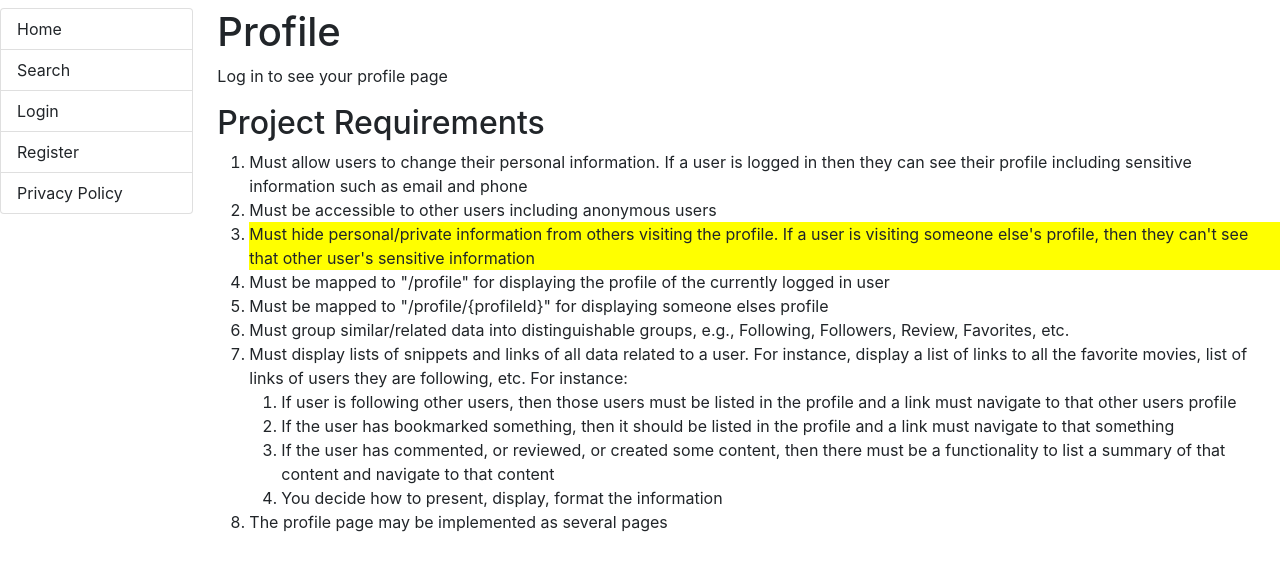
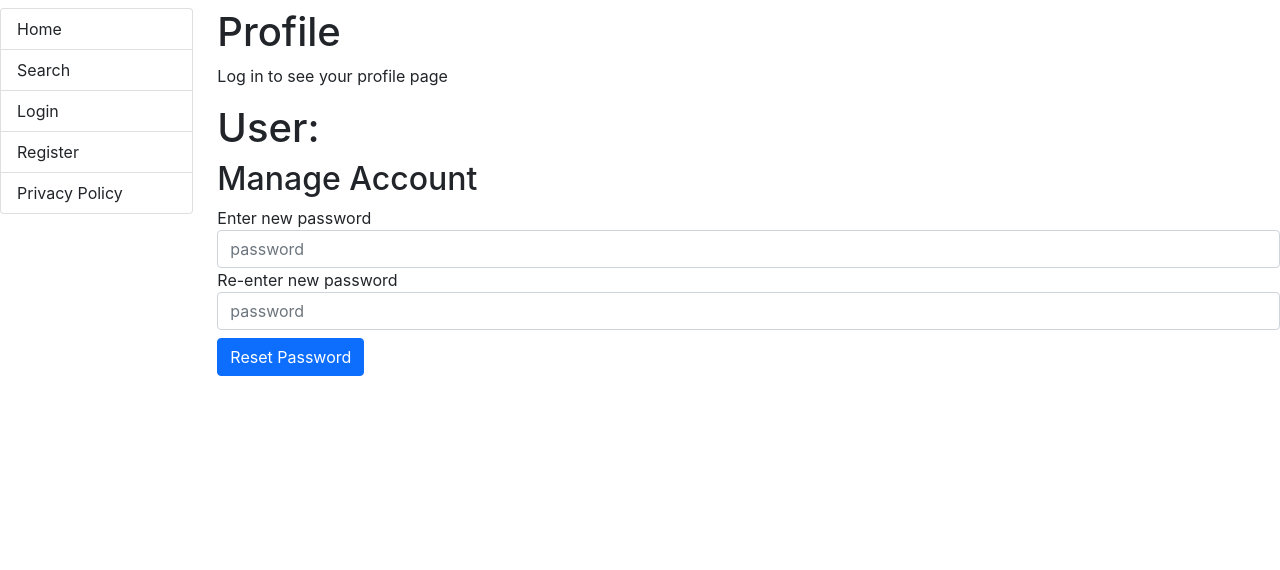
Before and after one commit to aruskin/music-quotes-project, a React (Create React App) app: page /profile in a window 1280 px wide. Shown: the top 570 px of the page. Built offline with nearby package versions, Linux system fonts and the light colour scheme.

Commit message:
Attempt to fix profile functionality

```diff
--- a/src/components/Profile/MyProfile.js
+++ b/src/components/Profile/MyProfile.js
@@ -48,8 +48,7 @@ function MyProfile(){
     const user = useSelector((state) => state.user);
     return(
     <div>
-        <h1>My Profile</h1>
-        <p>Hello, {user.username}, this is your profile page!</p>
+        <h2 className="mt-2">Manage Account</h2>
         <ResetPassword/>
     </div>
     )
--- a/src/components/Profile/index.js
+++ b/src/components/Profile/index.js
@@ -1,5 +1,5 @@
 import React, {useEffect, useState} from "react";
-import {useParams, useNavigate} from "react-router-dom";
+import {useParams} from "react-router-dom";
 import {useSelector} from "react-redux";
 import userService from '../../services/user-service';
 import quoteService from "../../services/quote-service";
@@ -11,11 +11,16 @@ function Profile(){
     const {userName} = useParams();
     const [whoseProfile, setWhoseProfile] = useState({});
     const [submittedQuotes, setSubmittedQuotes] = useState([]);
-    let navigate = useNavigate();
     const user = useSelector((state) => state.user);
     const loggedIn = useSelector((state) => state.loggedIn);
 
-    useEffect(() => {
+    function getProfile(username){
+        if(loggedIn && !username){
+            username = user.username;
+        }
+        return(userService.findUserByName(username))
+    }
+
     async function fetchUserQuotes(user){
         let quotes = [];
         if(user.submittedQuotes){
@@ -29,26 +34,15 @@ function Profile(){
         setSubmittedQuotes(quotes);
     }
 
-        let userNameVar = userName;
-        if(userName === user.username){
-            navigate("/profile");
-            userNameVar=null;
+    useEffect(() => {
+        if(userName || loggedIn){
+            getProfile(userName)
+                .then((whoseProfile) => {
+                    fetchUserQuotes(whoseProfile);
+                    setWhoseProfile(whoseProfile)
+                });
         }
-
-        if(userNameVar) {
-            userService.findUserByName(userNameVar)
-                .then(whoseProfile => {setWhoseProfile(whoseProfile)});
-            fetchUserQuotes(whoseProfile);
-        } else if(loggedIn){
-            userService.findUserByName(user.username)
-                .then(whoseProfile => {setWhoseProfile(whoseProfile)});
-            fetchUserQuotes(whoseProfile);
-        }
-        return () => {
-            setWhoseProfile({});
-            setSubmittedQuotes([]);
-        };
-    }, [userName, loggedIn, user.username]);
+    }, []);
 
     function displayUserInfo(){
         let accountCreationDate=new Date(whoseProfile.accountCreationDate);
@@ -81,37 +75,21 @@ function Profile(){
                     </div>
                 : ''}
 
-                {loggedIn && !userName ? <MyProfile/>: ''}
-                {userName && whoseProfile.username ? <h1>User: {whoseProfile.username}</h1> : ''}
+                {whoseProfile.username && whoseProfile.username === user.username ?
+                    <h1>My Profile</h1>
+                : <h1>User: {whoseProfile.username}</h1>}
 
                 {whoseProfile.username ?
                     <div>
                         {displayUserInfo()}
-                        <h2>Submitted Quotes</h2>
+                        <h2 className="mt-2">Submitted Quotes</h2>
                         <ul className="list-group">
                             {submittedQuotes.map(quote => <Quote quote={quote} key={quote._id}/>)}
                         </ul>
                     </div>
                 : ''}
 
-                <h2>Project Requirements</h2>
-                <ol>
-                <li>Must allow users to change their personal information. If a user is logged in then they can see their profile including sensitive information such as email and phone</li>
-                <li>Must be accessible to other users including anonymous users</li>
-                <li style={{background: 'yellow'}}>Must hide personal/private information from others visiting the profile. If a user is visiting someone else's profile, then they can't see that other user's sensitive information</li>
-                <li>Must be mapped to "/profile" for displaying the profile of the currently logged in user</li>
-                <li>Must be mapped to "/profile/&#123;profileId&#125;" for displaying someone elses profile</li>
-                <li>Must group similar/related data into distinguishable groups, e.g., Following, Followers, Review, Favorites, etc.</li>
-                <li>Must display lists of snippets and links of all data related to a user. For instance, display a list of links to all the favorite movies, list of links of users they are following, etc. For instance:
-                   <ol>
-                   <li>If user is following other users, then those users must be listed in the profile and a link must navigate to that other users profile</li>
-                   <li>If the user has bookmarked something, then it should be listed in the profile and a link must navigate to that something</li>
-                   <li>If the user has commented, or reviewed, or created some content, then there must be a functionality to list a summary of that content and navigate to that content</li>
-                   <li>You decide how to present, display, format the information</li>
-                </ol>
-                </li>
-                <li>The profile page may be implemented as several pages</li>
-                </ol>
+                {whoseProfile.username === user.username ? <MyProfile/>: ''}
             </div>
         </div>
     )
```
Lines whose indentation alone changed are shown as unchanged.
